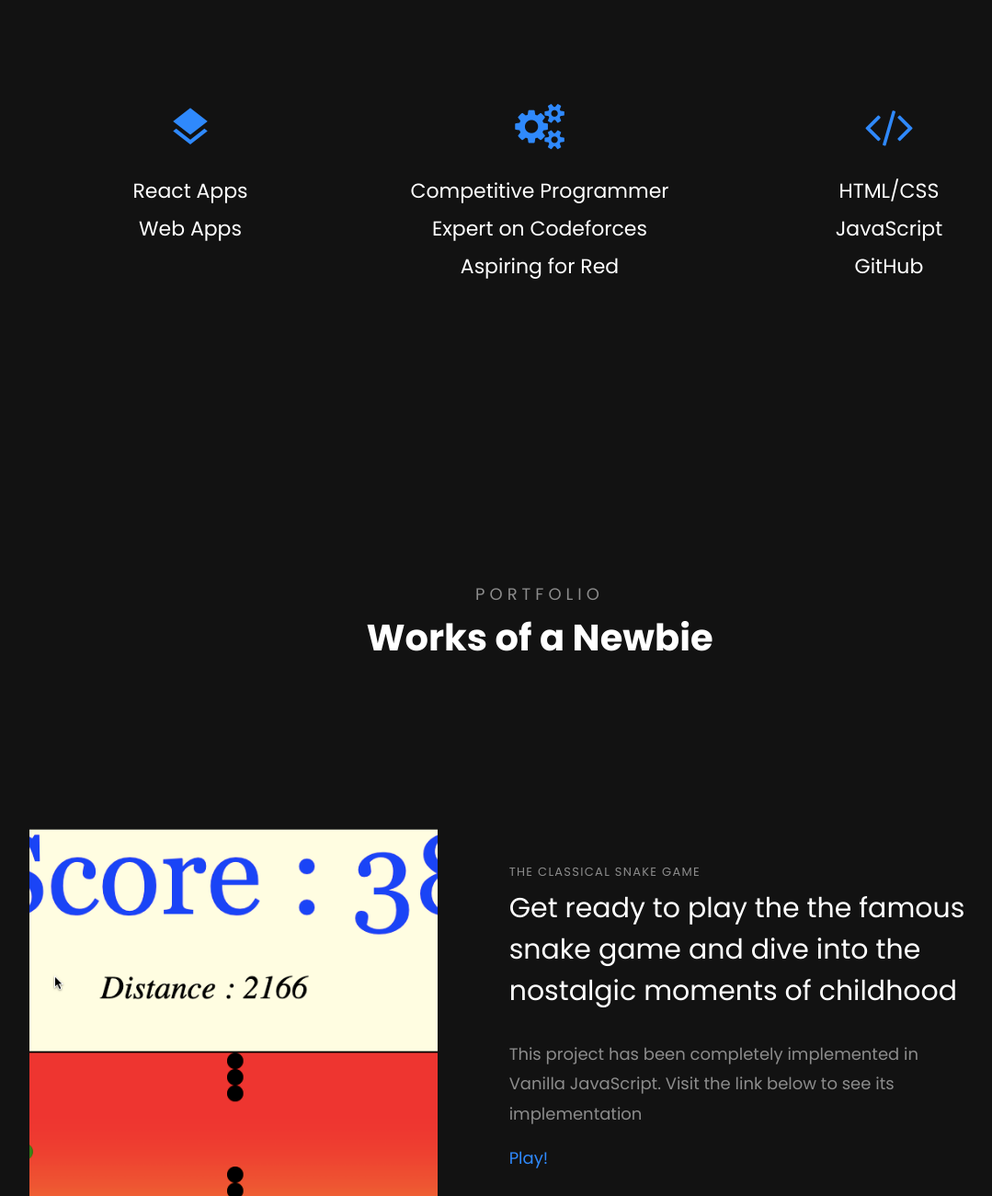
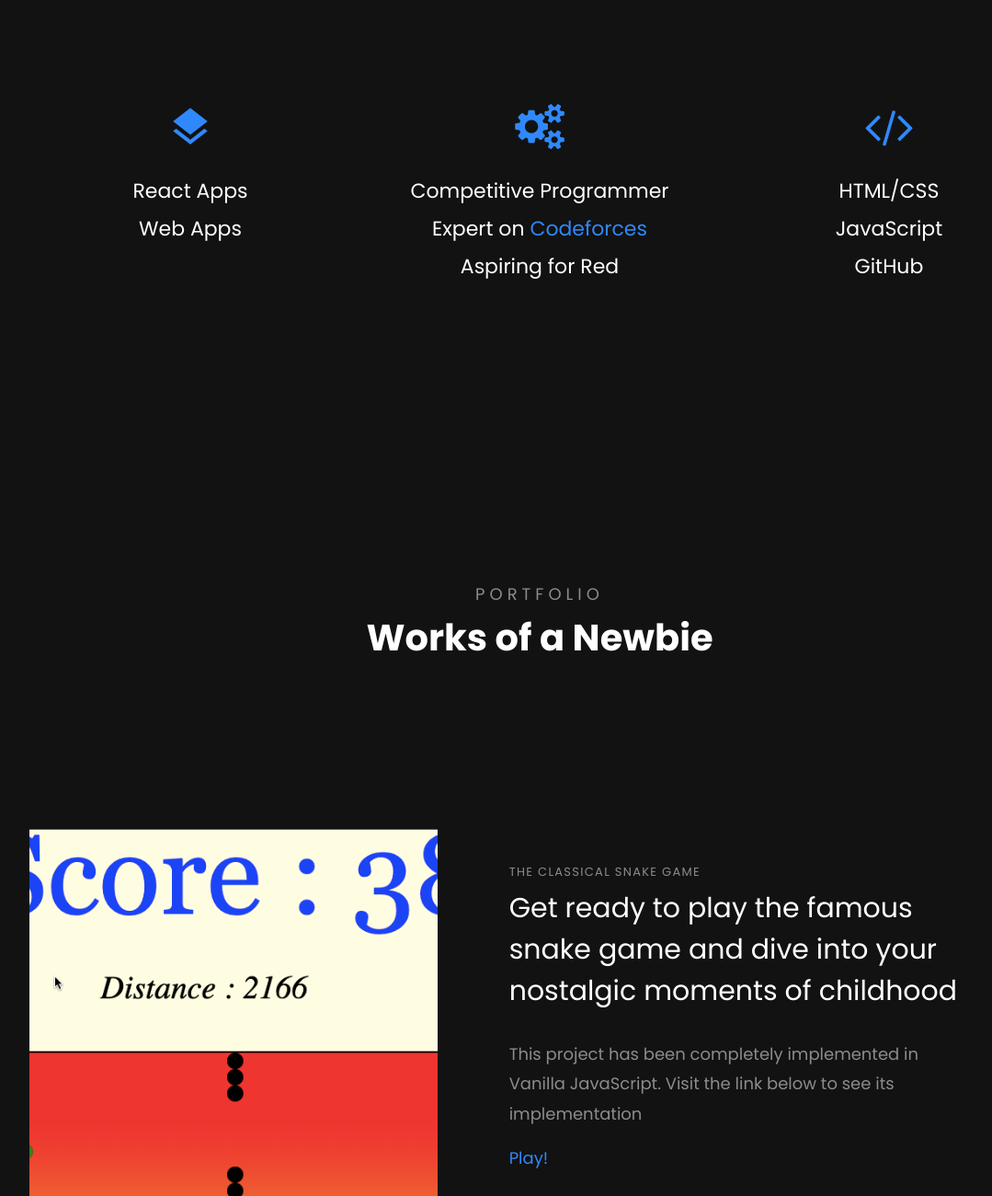
Before and after one commit to vd-07/vd-07.github.io, a plain HTML site: page index.html in a window 1280 px wide. Shown: the part 1891-3191 px from the top of the page at 92% size, without its empty margins (53-1132 px from the left). Drawn offline with Linux system fonts and the light colour scheme; some packages are replaced by stand-ins of ours; no server answers; files whose address does not match are found by name.

Commit message:
Fixed some typos

```diff
--- a/index.html
+++ b/index.html
@@ -145,7 +145,7 @@
                 <div class="icon mb-3"><span class="icon-gears"></span></div>
                 <div class="media-body">
                   <h3 class="heading">Competitive Programmer</h3>
-                  <h3 class="heading">Expert on Codeforces</h3>
+                  <h3 class="heading">Expert on <a href="https://codeforces.com/profile/codinginveins">Codeforces</a></h3>
                   <h3 class="heading">Aspiring for Red</h3>
                 </div>
               </div>
@@ -181,7 +181,7 @@
             </a>
             <div class="text">
               <h4 class="subheading">The Classical Snake Game</h4>
-              <h2 class="heading">Get ready to play the the famous snake game and dive into the nostalgic moments of childhood</h2>
+              <h2 class="heading">Get ready to play the famous snake game and dive into your nostalgic moments of childhood</h2>
               <p>This project has been completely implemented in Vanilla JavaScript. Visit the link below to see its implementation</p>
               <p><a href="https://vd-07.github.io/snake-game/">Play!</a></p>
               <p><a href="https://github.com/vd-07/snake-game">View Project</a></p>
```
Also changed, not shown: services.html (+1 -1 lines).
